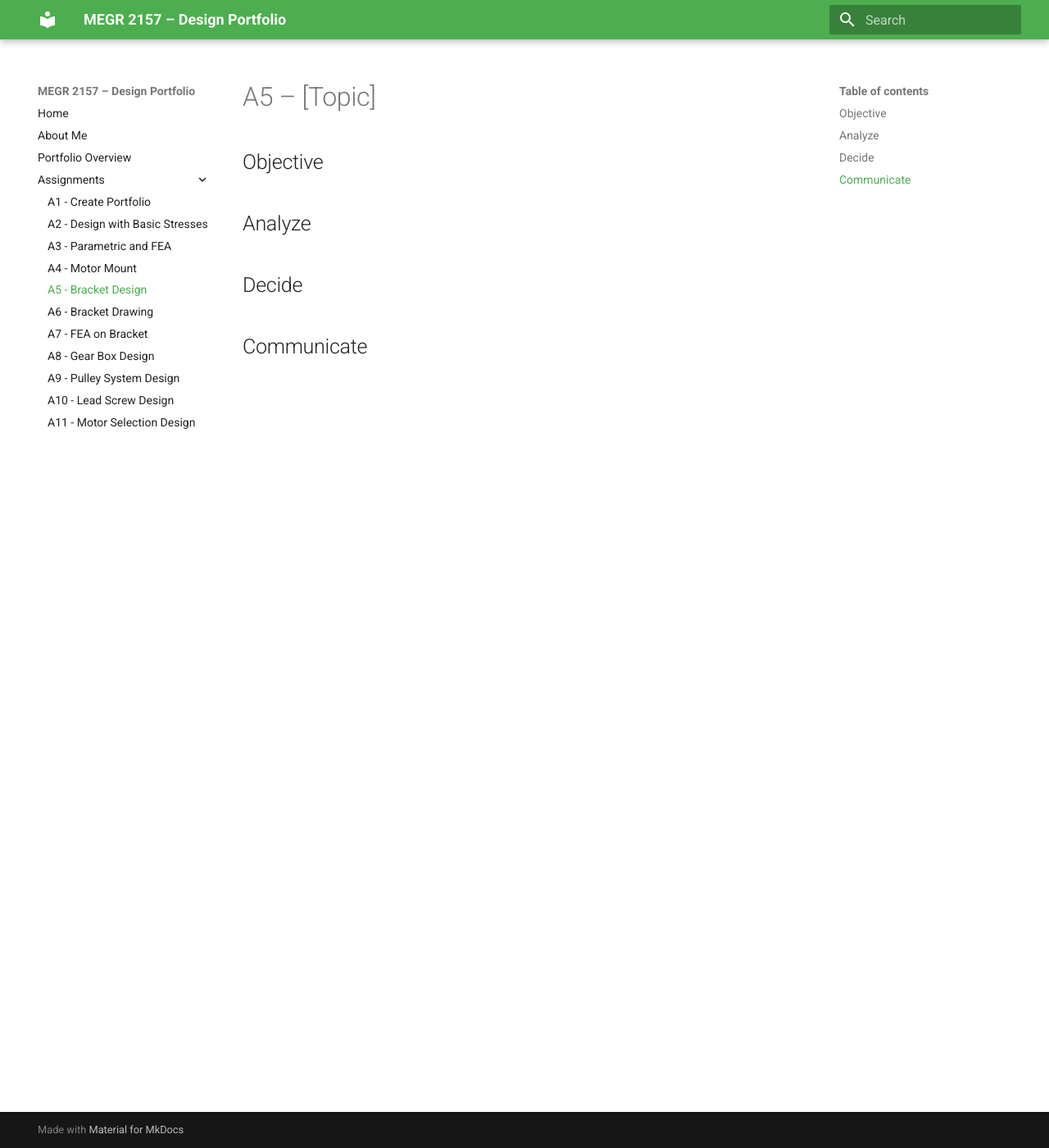
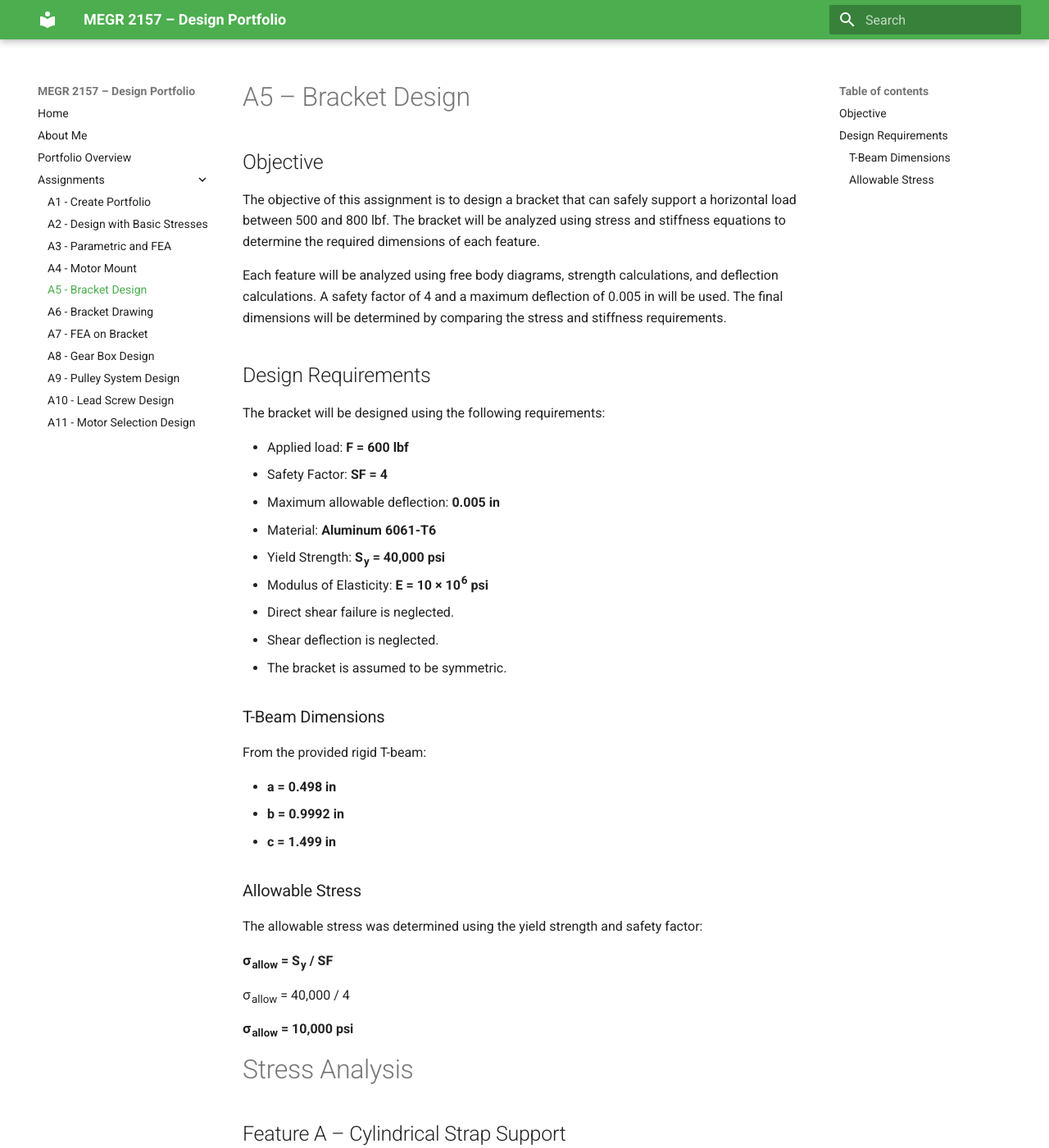
Before and after one commit to KaileighAnn/kaileighs-megr2157-portfolio, an MkDocs documentation site: the page built from docs/assignments/A05/index.md, in a window 1280 px wide and 1400 px high. Shown: the whole window at 82% size. Built offline with MkDocs 1.6.1 and Material for MkDocs 9.7.7, drawn with Linux system fonts in a browser that asks for light colours; some of the changed text lies outside the part shown.

Commit message:
Revise A5 assignment with bracket design details
Updated the assignment details for A5, including objectives, design requirements, stress analysis, and calculations for Feature A.

```diff
--- a/docs/assignments/A05/index.md
+++ b/docs/assignments/A05/index.md
@@ -1,12 +1,73 @@
-# A5 – [Topic]
+# A5 – Bracket Design
 
 ## Objective
 
+The objective of this assignment is to design a bracket that can safely support a horizontal load between 500 and 800 lbf. The bracket will be analyzed using stress and stiffness equations to determine the required dimensions of each feature.
 
-## Analyze
+Each feature will be analyzed using free body diagrams, strength calculations, and deflection calculations. A safety factor of 4 and a maximum deflection of 0.005 in will be used. The final dimensions will be determined by comparing the stress and stiffness requirements.
 
+## Design Requirements
 
-## Decide
+The bracket will be designed using the following requirements:
 
+- Applied load: **F = 600 lbf**
+- Safety Factor: **SF = 4**
+- Maximum allowable deflection: **0.005 in**
+- Material: **Aluminum 6061-T6**
+- Yield Strength: **S<sub>y</sub> = 40,000 psi**
+- Modulus of Elasticity: **E = 10 × 10<sup>6</sup> psi**
+- Direct shear failure is neglected.
+- Shear deflection is neglected.
+- The bracket is assumed to be symmetric.
 
-## Communicate
+### T-Beam Dimensions
+
+From the provided rigid T-beam:
+
+- **a = 0.498 in**
+- **b = 0.9992 in**
+- **c = 1.499 in**
+
+### Allowable Stress
+
+The allowable stress was determined using the yield strength and safety factor:
+
+**σ<sub>allow</sub> = S<sub>y</sub> / SF**
+
+σ<sub>allow</sub> = 40,000 / 4
+
+**σ<sub>allow</sub> = 10,000 psi**
+
+# Stress Analysis
+
+## Feature A – Cylindrical Strap Support
+
+Feature A supports the polyester strap. Since the bracket is symmetric, the total applied load is divided equally between the two sides. Feature A is modeled as a cantilever beam.
+
+### Known Values
+
+- Applied Load: **F = 600 lbf**
+- Load per side: **P = 300 lbf**
+- Safety Factor: **SF = 4**
+- Material: **Aluminum 6061-T6**
+- Yield Strength: **40,000 psi**
+- Allowable Stress: **10,000 psi**
+
+### Unknown
+
+- Minimum required diameter of Feature A, **d<sub>A</sub>**
+
+### Assumptions
+
+1. Feature A is modeled as a cantilever beam.
+2. The load is divided equally due to symmetry.
+3. Direct shear failure is neglected.
+4. Stress concentrations are neglected.
+5. The material remains elastic.
+6. Feature A has a circular cross section.
+
+### FBD and Calculations
+
+The FBD, algebraic model, and numerical calculations for Feature A are shown below.
+
+**[Insert handwritten calculations here]**
```
